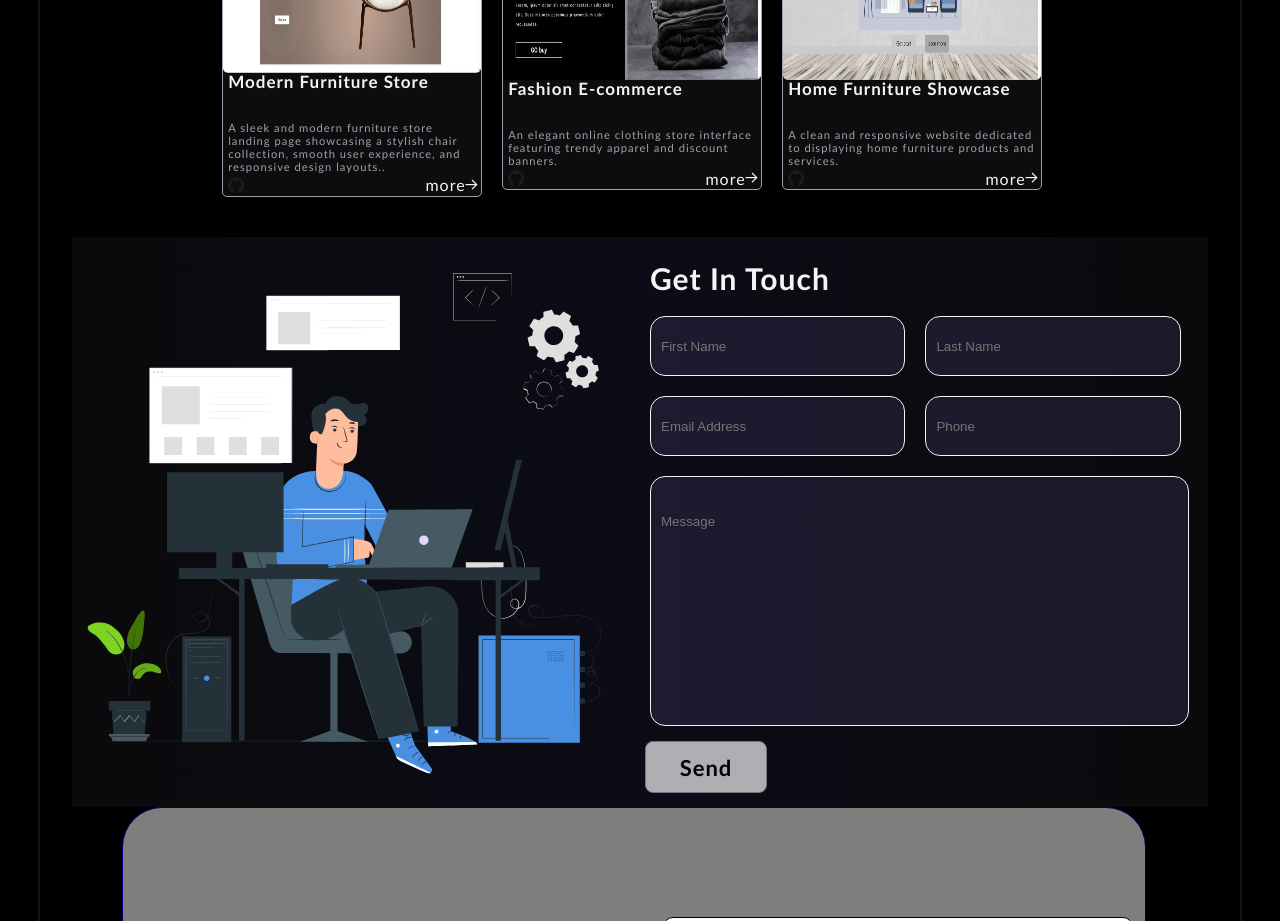
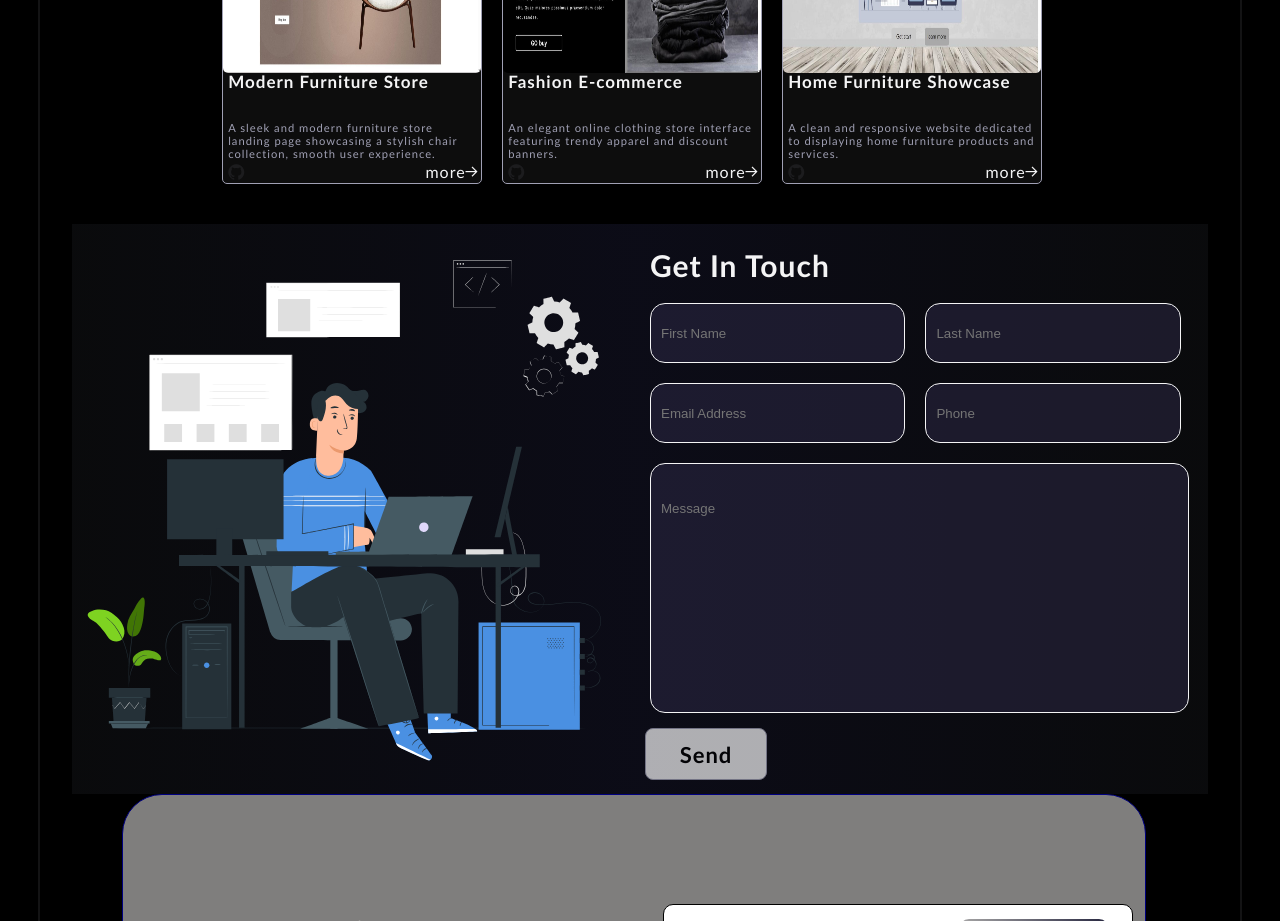
Before and after one commit to abdelbassetali/React-portfolio, a React (Vite) app: page / in a window 1280 px wide. Shown: the part 2020-2941 px from the top of the page. Built offline with nearby package versions, Linux system fonts and the light colour scheme.

Commit message:
Update Main.jsx

```diff
--- a/src/components/3-main/Main.jsx
+++ b/src/components/3-main/Main.jsx
@@ -31,7 +31,7 @@ const project = [
     },
     {
         projectTitle: "Modern Furniture Store",
-        projectDesc: "A sleek and modern furniture store landing page showcasing a stylish chair collection, smooth user experience, and responsive design layouts..",
+        projectDesc: "A sleek and modern furniture store landing page showcasing a stylish chair collection, smooth user experience.",
         Category: ["alaa","react"],
         imgPath: "../4.jpg"
     },
```
